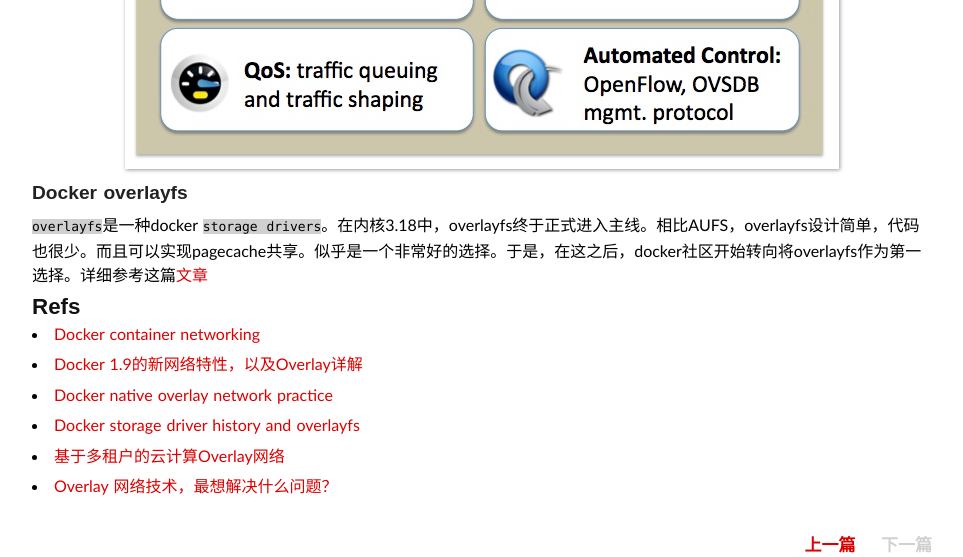
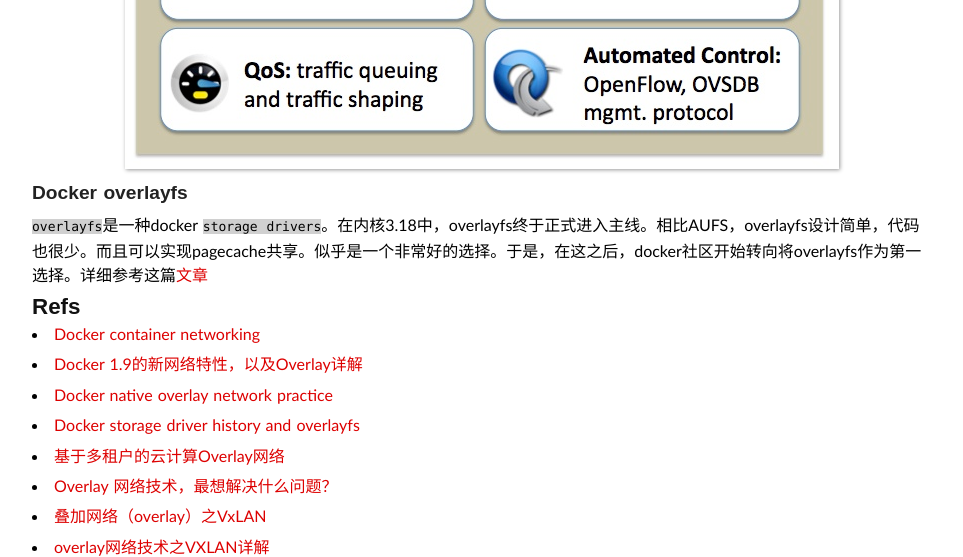
Before and after one commit to duyanghao/duyanghao.github.io, a Jekyll site: the page built from _posts/2017-9-4-docker-overlay.md, in a window 1280 px wide and 900 px high, scrolled down 8240 px, cut to the strip 0-557 px from the top of the window. Shown: the whole strip, without its empty margins (158-1121 px from the left). Built offline with Jekyll 4.4.1, drawn with Linux system fonts in a browser that asks for light colours; some web fonts are replaced; comment, search, counter and statistics services are not loaded.

Commit message:
Update 2017-9-4-docker-overlay.md
Signed-off-by: “duyanghao” <1294057873@qq.com>

```diff
--- a/_posts/2017-9-4-docker-overlay.md
+++ b/_posts/2017-9-4-docker-overlay.md
@@ -311,3 +311,5 @@
 * [Docker storage driver history and overlayfs](http://hustcat.github.io/overlayfs-intro/)
 * [基于多租户的云计算Overlay网络](http://www.h3c.com/cn/About_H3C/Company_Publication/IP_Lh/2013/04/Home/Catalog/201309/796466_30008_0.htm)
 * [Overlay 网络技术，最想解决什么问题？](https://www.zhihu.com/question/24393680)
+* [叠加网络（overlay）之VxLAN](http://zhxfei.com/2017/02/20/SDN2/)
+* [overlay网络技术之VXLAN详解](http://network.51cto.com/art/201312/425388.htm)
```
